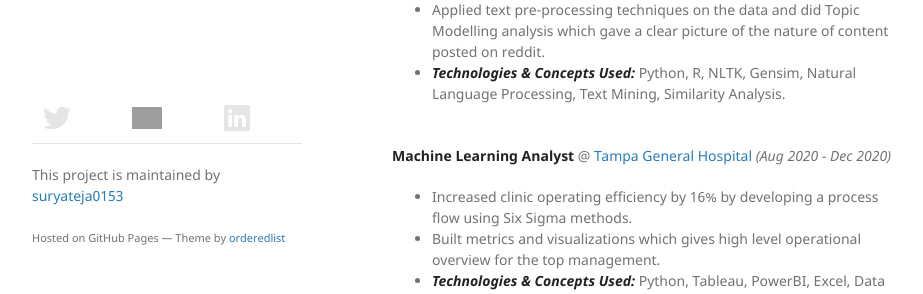
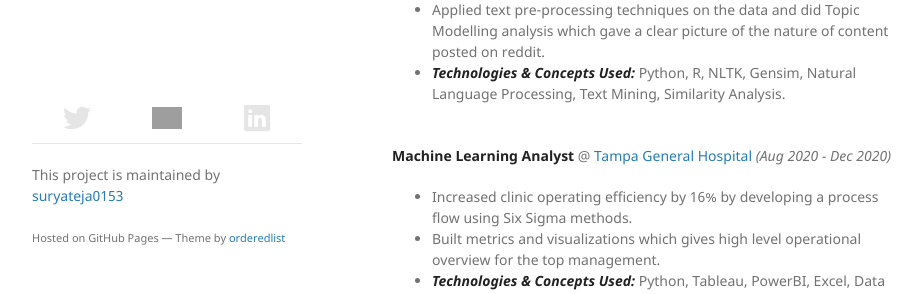
Before and after one commit to suryateja0153/Digital_Resume, a Jekyll site: the page built from index.md, in a window 1280 px wide. Shown: the part 583-877 px from the top of the page, without its empty margins (178-1101 px from the left). Built offline with Jekyll 4.4.1, drawn with Linux system fonts in a browser that asks for light colours; our own code applies the rules of GitHub Pages for plain Markdown files; grey boxes are pictures that could not be loaded.

Commit message:
Updated default.html

```diff
--- a/_layouts/default.html
+++ b/_layouts/default.html
@@ -32,17 +32,17 @@
       <footer>
         <table width="100%" align="center" border="0" cellpadding="0" cellspacing="5">
           <tr style="height: 30px;">
-            <td>
+            <td style="text-align: center;">
               <a href="https://twitter.com/suryateja0153" style="display: inline-block; width: 30px;" title="Link to Twitter Profile">
                 <img src="/images/twitter.svg" alt="Twitter">
               </a>
             </td>
-            <td>
+            <td style="text-align: center;">
               <a href="https://github.com/suryateja0153" style="display: inline-block; width: 30px;" title="Link to Github Profile">
                 <img src="/images/github.svg" alt="Github">
               </a>
             </td>
-            <td>
+            <td style="text-align: center;">
               <a href="https://www.linkedin.com/in/suryateja-chalapati" style="display: inline-block; width: 30px;" title="Link to Linkedin Profile">
                 <img src="/images/linkedin.svg" alt="Linkedin">
               </a>
```
